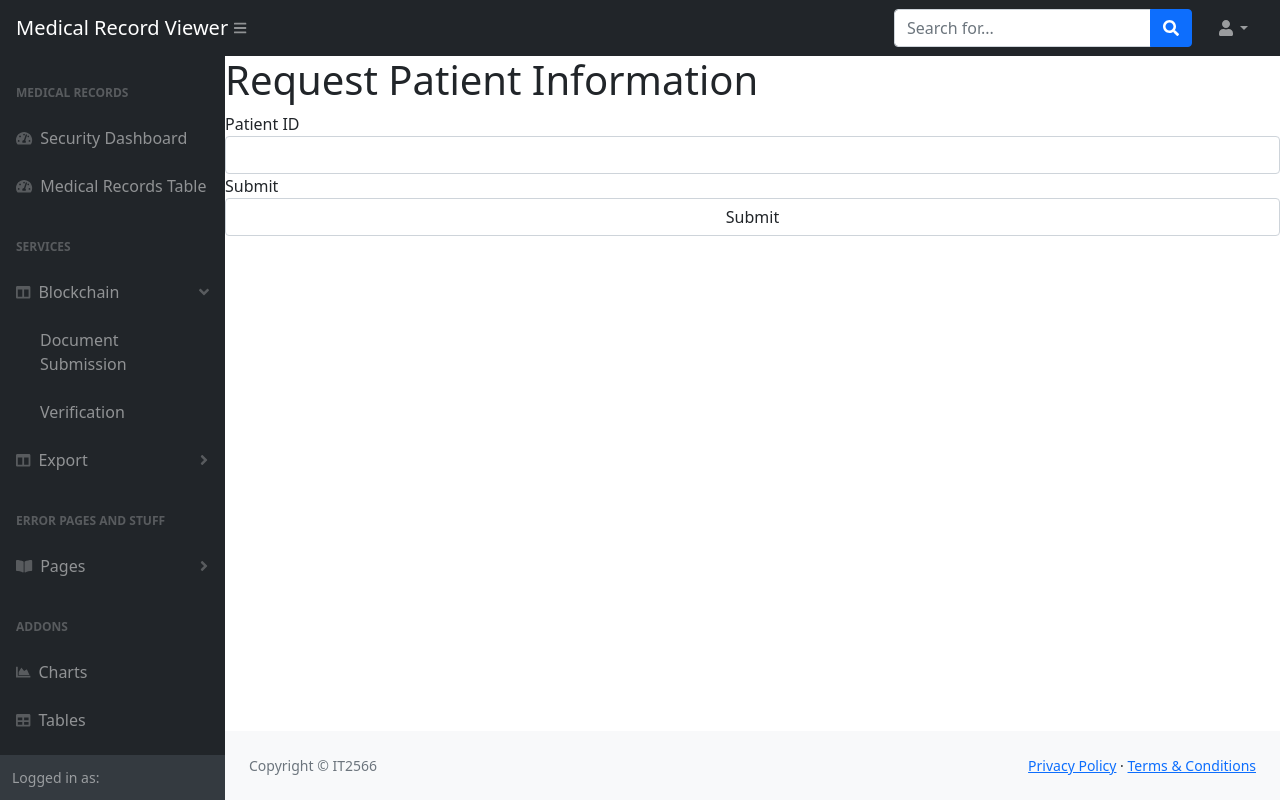
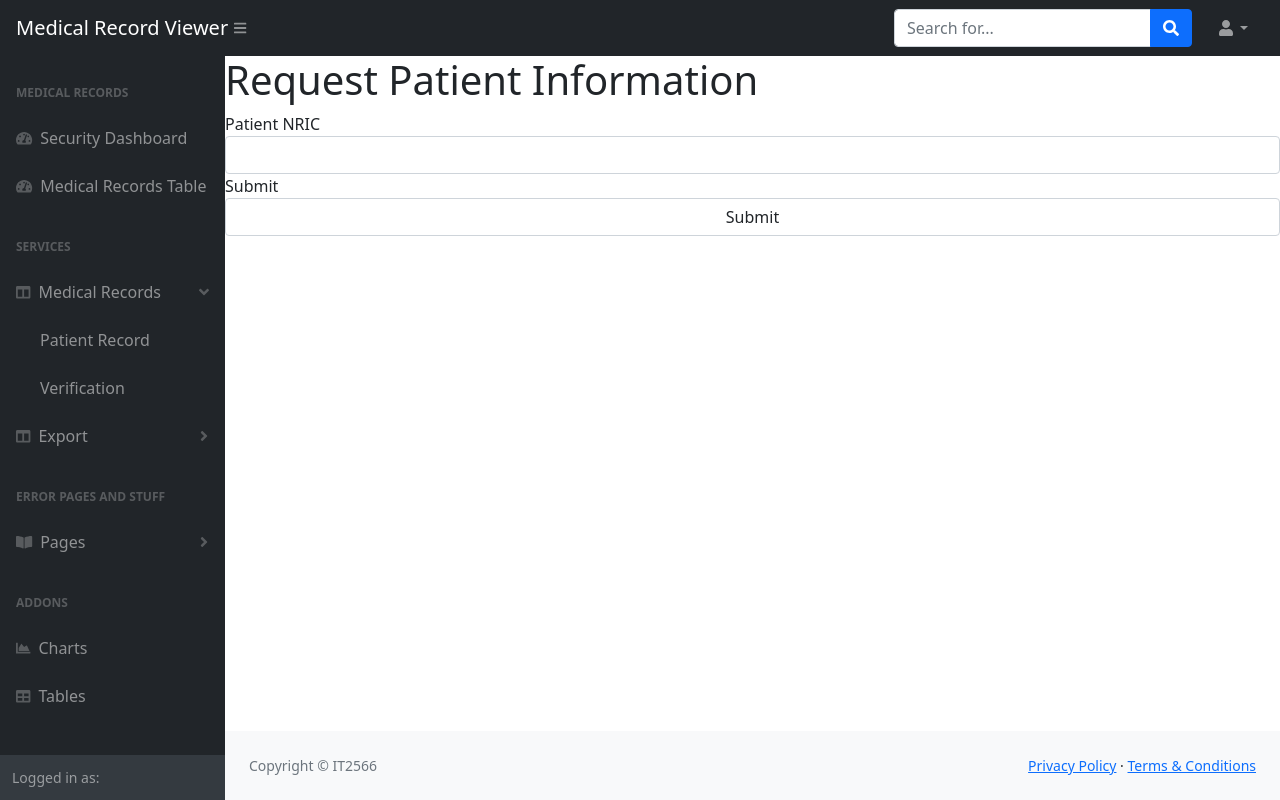
Before and after one commit to goheesheng/Infosec_Project, a Flask app: page /requestPatientInformation in a window 1280 px wide, after a click on "Medical Records". Run offline with Flask 2, Linux system fonts and the light colour scheme; parts of the project's set-up code (start-up, migrations or seed data) failed here and were passed over; some libraries are stand-ins or nearby versions.

Commit message:
A lot of changes, fixed flask flash

```diff
--- a/forms.py
+++ b/forms.py
@@ -2,15 +2,18 @@ import re
 from wtforms import StringField, validators, SubmitField, FileField, PasswordField
 from wtforms import Form, StringField, SelectField, TextAreaField, validators, PasswordField, BooleanField, FileField, PasswordField, IntegerField, DateField
 from wtforms_validators import AlphaSpace, AlphaNumeric, Integer
-from wtforms.fields.html5 import DateField
+
+
+
 
 class FileSubmit(Form):
-    patient_name = StringField("Patient Name",[validators.Length(min=1, max=400), validators.DataRequired()] )
-    submission = FileField("Updated tempalate (Using base template)" )
+    patient_nric = StringField("Patient NRIC", [validators.DataRequired()])
+    patient_name=StringField("Patient Name",[validators.DataRequired()])
+    submission = FileField("Updated template (Using base template)" )
     submit = SubmitField("Submit")
 
 class RequestPatientInfo_Form(Form):
-    patient_id=IntegerField("Patient ID",[validators.DataRequired()])
+    patient_nric=StringField("Patient NRIC",[validators.DataRequired(),validators.Regexp(re.compile('^[STFGstfg]\d{7}[a-zA-Z]$'))])
     submit = SubmitField("Submit")
 
 class Patient_Login_form(Form):
--- a/main.py
+++ b/main.py
@@ -1,13 +1,14 @@
 import hashlib
 import ssl
 import pyqrcode
+from docx import Document
+from docxcompose.composer import Composer
 from email.mime.image import MIMEImage
 from email.mime.text import MIMEText
 from email.mime.multipart import MIMEMultipart
 import os
 from datetime import *
 from flask import Flask, request, render_template, g, redirect, url_for, flash, session,send_from_directory
-from werkzeug.utils import secure_filename
 import pyotp
 import os
 import smtplib
@@ -199,8 +200,22 @@ def head_admin_needed(needhadmin):
     return decorated_func
 
 def allowed_filename(filename):
-    expression=re.compile(r"(?i)^[\w]*(.pdf)$")
+    expression=re.compile(r"(?i)^[\w]*(.docx)$")
     return re.fullmatch(expression,filename)
+
+def check_file_hash(file_name,stored_hash):
+    with open(os.path.join(app.config['UPLOAD_FOLDER'], file_name),"rb") as original_file:
+        md5Hash = hashlib.md5(original_file.read())
+        fileHashed = md5Hash.hexdigest()
+        return fileHashed==stored_hash
+
+def get_file_data_from_database(patient_id):
+    cursor = cnxn.cursor()
+    data = cursor.execute("select * from patient_file where patient_id=?",(patient_id)).fetchone()
+    cursor.close()
+    return data
+
+
 
 @app.context_processor
 def inject_templates_with_session_date():
@@ -210,6 +225,7 @@ with app.app_context():
     @app.route('/homepage')
     @custom_login_required
     def homepage():
+        flash("welcome")
         return render_template('homepage.html')
 
     @app.route('/')
@@ -649,61 +665,104 @@ with app.app_context():
     @app.route('/requestPatientInformation',methods=['GET','POST'])
     def requestPatientInformation():
         requestPatientInformationForm=RequestPatientInfo_Form(request.form)
-        if request.method=='POST' and requestPatientInformationForm.validate():
-            physician='tom'
-            patient_id=requestPatientInformationForm.patient_id.data
-            cursor = cnxn.cursor()
-            retrived = cursor.execute("select tending_physician from patients where tending_physician=? and patient_id=?",(physician,patient_id)).fetchval()
-            cnxn.commit()
-            cursor.close()
-            if retrived is None:
-                copyfile(os.path.join(app.config['UPLOAD_FOLDER'],'basetemplate.docx'),os.path.join(app.config['UPLOAD_FOLDER'],f"{patient_id}.docx") )
-                #write code to insert the file into db
+        if request.method=='POST' :
+            if requestPatientInformationForm.validate():
+                patient_nric=requestPatientInformationForm.patient_nric.data
+                cursor = cnxn.cursor()
+                #Checking if patient exists in database with NRIC/USERNAME
+                patient = cursor.execute("select * from patients where username=?",(patient_nric)).fetchone()
+                if patient is not None:
+                    retrieved = cursor.execute("select * from patient_file where patient_id=?", (patient[0])).fetchone()
+                    if retrieved is None:
+                        # Creating Base Document File for patient,insert file name,content,md5... into db
+                        cursor = cnxn.cursor()
+                        patient_name=f"{patient[2].strip()} {patient[3].strip()}"
+                        insert_query = textwrap.dedent('''INSERT INTO patient_file  VALUES (?,?,?,?,?,?,?); ''')
+                        newDocument=Document()
+                        newDocument.add_heading(f"Medical record for {patient_name} with NRIC of {patient[1]}", 0)
+                        newDocument.save(os.path.join(app.config['UPLOAD_FOLDER'],f"{patient[1].strip()}.docx"))
+                        filecontent=open(os.path.join(app.config['UPLOAD_FOLDER'],f"{patient[1].strip()}.docx"),"rb").read()
+                        md5Hash = hashlib.md5(filecontent)
+                        fileHashed = md5Hash.hexdigest()
+                        VALUES = (patient[0], f"{patient[1].strip()}.docx", filecontent,datetime.now().today().strftime("%m/%d/%Y, %H:%M:%S"),"Application",0,fileHashed)
+                        cursor.execute(insert_query, VALUES)
+                        cursor.commit()
+                        cursor.close()
+                    else:
+                        file_name=retrieved[1]
+                        file_content=retrieved[2]
+                        stored_hash=retrieved[6]
+                        if not(check_file_hash(file_name,stored_hash)):
+                            with open(os.path.join(app.config['UPLOAD_FOLDER'], file_name),"wb") as file_override:
+                                file_override.write(file_content)
+                    return redirect(url_for("submission", pid=patient[0]))
 
-            return redirect(url_for("submission",pid=patient_id))
+                cursor.close()
+            flash("NRIC either does not exist or is invalid", "error")
+            return redirect(url_for('requestPatientInformation'))
         return render_template("requestPatientInformation.html",form=requestPatientInformationForm)
 
     @app.route('/submission/<pid>', methods=['GET', 'POST'])
     # @login_required
     def submission(pid):
+        cursor = cnxn.cursor()
+        patient = cursor.execute("select * from patients where patient_id=?", (pid)).fetchone()
+        cursor.close()
         file_submit = FileSubmit(request.form)
-        patient_id=pid
+        file_submit.patient_nric.data=patient[1].strip()
+        file_submit.patient_name.data=f"{patient[2].strip()} {patient[3].strip()}"
+
+
         if request.method == "POST" and file_submit.validate():
             if 'submission' not in request.files:
                 flash("File has failed to be uploaded")
-                return  render_template('submission.html', form=file_submit,id=id)
+                return  redirect(url_for('submission'),pid)
 
             file = request.files["submission"]
             if file.filename.strip()=="":
-                flash("Invalid filename")
+                flash("Invalid filename","error")
                 return  render_template('submission.html', form=file_submit,id=id)
+
+            storedfiledata=get_file_data_from_database(pid)
+            if  storedfiledata != None:
+                if check_file_hash(storedfiledata[1],storedfiledata[2]):
+                    print("Hash match")
+                else:
+                    print("Hash mismatch")
+                    with open(os.path.join(app.config['UPLOAD_FOLDER'], storedfiledata[1]), "wb") as file_override:
+                        file_override.write(storedfiledata[2])
+
             if allowed_filename(file.filename):
-                filename=secure_filename(file.filename)
-                path=os.path.join(app.config['UPLOAD_FOLDER'],'temp'+filename)
+                path=os.path.join(app.config['UPLOAD_FOLDER'],'temp'+f"{patient[1].strip()}.docx")
                 file.save(path)
-                filedata=open(path,'rb').read()
-                x=open('2.docx','rb').read()
-
-                open('2.docx', 'ab').write(filedata)
-                print(open('2.docx','rb').read()==x)
+                mainDocument=Document(os.path.join(app.config['UPLOAD_FOLDER'],f"{patient[1].strip()}.docx"))
+                composer=Composer(mainDocument)
+                toAddDocument=Document(path)
+                composer.append(toAddDocument)
+                composer.save(os.path.join(app.config['UPLOAD_FOLDER'],f"{patient[1].strip()}.docx"))
+                os.remove(path)
 
                 cursor = cnxn.cursor()
-                insert_query = textwrap.dedent('''INSERT INTO PATIENTFILE (patient_id,file_name,file_content) VALUES (?, ?, ?); ''')
-                VALUES=("123",filename,filedata)
-                cursor.execute(insert_query,VALUES)
-                cnxn.commit()
+                alter_query = textwrap.dedent("UPDATE patient_file set file_content=?,file_last_modified_time=?,name_of_staff_that_modified_it=?,id_of_staff_modified_it=?,md5sum=? where patient_id=?;")
+                filecontent = open(os.path.join(app.config['UPLOAD_FOLDER'], f"{patient[1].strip()}.docx"), "rb").read()
+                md5Hash = hashlib.md5(filecontent)
+                fileHashed = md5Hash.hexdigest()
+                VALUES = (filecontent,datetime.now().today().strftime("%m/%d/%Y, %H:%M:%S"), "Staff_ID", 1, fileHashed,patient[0])
+                cursor.execute(alter_query,VALUES)
+                cursor.commit()
                 cursor.close()
 
-                return render_template('test.html')
+                flash("Patient record successfully updated")
+                return redirect(url_for('homepage'))
 
             # md5Hash = hashlib.md5(readFile.encode("utf-8"))
             # md5Hashed = md5Hash.hexdigest()
             # transaction = blockchain.new_transaction(file_submit.recipient.data, file_submit.sender.data, md5Hashed)
             # blockchain.new_block('123')
             # return render_template('test.html', chain=blockchain.chain)
-            return  render_template('submission.html', form=file_submit,id=id)
+            return redirect(url_for("submission", pid=patient[0]))
 
-        return render_template('submission.html', form=file_submit,id=id)
+        return render_template('submission.html', form=file_submit,id=pid)
 
 
     @app.route('/verification')
@@ -752,7 +811,7 @@ with app.app_context():
         if request.method == "POST":
             if appointment.date.data <= date.today():
                 print("date error")
-                flash('Invalid date choice!')
+                flash('Invalid date choice!','error')
                 return redirect(url_for('appointment'))
             cursor = cnxn.cursor()
             user_appointment = str(appointment.date.data) + ", " + appointment.time.data
--- a/mssql_auth.py
+++ b/mssql_auth.py
@@ -1,6 +1,6 @@
 #ENTER YOUR OWN SERVER CONNECTION FOR MSSQLaaaaaaaaaaaaaaaaaaaaaaaaaaaaaaaaaaaaaaaaaaaaaaaaaaaaaaaaaaaaaaaaa
 # server = 'Desktop-75MSPGF'
-server = 'GOHDESKTOP\SQLEXPRESS'
+# server = 'GOHDESKTOP\SQLEXPRESS'
 # server = 'LAPTOP-3MCBQP3T\SQLEXPRESS'
 # server = 'LAPTOP-8BJG1SP8'
 
--- a/requirement.txt
+++ b/requirement.txt
@@ -9,3 +9,5 @@ pyodbc==4.0.32
 Flask-QRcode==3.0.0
 pyqrcode==1.2.1
 pypng==0.0.21
+python-docx==0.8.11
+docxcompose==1.3.3
--- a/templates/appointment.html
+++ b/templates/appointment.html
@@ -5,10 +5,6 @@
     <div id="layoutAuthentication_content">
         <main>
             <div class="container">
-
-                                            {% for message in get_flashed_messages() %}
-                                <div class = "alert alert-warning">{{ message }}</div>
-                {% endfor %}
                 <div class="row justify-content-center">
                     <div class="col-lg-5">
                         <div class="card shadow-lg border-0 rounded-lg mt-5">
--- a/templates/baseForAccess.html
+++ b/templates/baseForAccess.html
@@ -8,6 +8,8 @@
     <meta name="author" content="" />
     <link href="{{ url_for('static', filename='css/styles.css') }}" rel="stylesheet" />
     <script src="https://cdnjs.cloudflare.com/ajax/libs/font-awesome/5.15.3/js/all.min.js" crossorigin="anonymous"></script>
+    <script src="https://ajax.googleapis.com/ajax/libs/jquery/3.5.1/jquery.min.js"></script>
+    <script src="https://maxcdn.bootstrapcdn.com/bootstrap/3.4.1/js/bootstrap.min.js"></script>
 </head>
 <body class="sb-nav-fixed">
 {% extends "includes/_sidebar.html" %}
--- a/templates/baseForNoAccess.html
+++ b/templates/baseForNoAccess.html
@@ -29,6 +29,10 @@
                         <a href="#" class="close" data-dismiss="alert" aria-label="close" style="float:right">&times;</a>
                      </div>
                     {% endif %}
+                    <div class="alert alert-success alert-dismissible" style="margin:2em">
+                        {{message}}
+                        <a href="#" class="close" data-dismiss="alert" aria-label="close" style="float:right">&times;</a>
+                     </div>
                 {% endfor %}
             {% endif %}
         {% endwith %}
--- /dev/null
+++ b/templates/includes/_formHelperWithoutError.html
@@ -0,0 +1,4 @@
+{% macro render_field(field) %}
+  {{ field.label }}
+  {{ field(**kwargs)|safe }}
+{% endmacro %}
--- a/templates/includes/_sidebar.html
+++ b/templates/includes/_sidebar.html
@@ -40,13 +40,14 @@
                         <div class="sb-sidenav-menu-heading">Services</div>
                         <a class="nav-link collapsed" href="#" data-bs-toggle="collapse" data-bs-target="#collapseBlockchain" aria-expanded="false" aria-controls="collapseLayouts">
                             <div class="sb-nav-link-icon"><i class="fas fa-columns"></i></div>
-                            Blockchain
+                            Medical Records
                             <div class="sb-sidenav-collapse-arrow"><i class="fas fa-angle-down"></i></div>
                         </a>
 
                         <div class="collapse" id="collapseBlockchain" aria-labelledby="headingOne" data-bs-parent="#sidenavAccordion">
                             <nav class="sb-sidenav-menu-nested nav">
-                                <a class="nav-link" href="/submission">Document Submission</a>
+                                <a class="nav-link" href="/requestPatientInformation">Patient Record</a>
+                                <!--- <a class="nav-link" href="/submission">Document Submission</a> --->
                                 <a class="nav-link" href="/verification">Verification</a>
                             </nav>
                         </div>
@@ -118,8 +119,12 @@
                         {{message}}
                         <a href="#" class="close" data-dismiss="alert" aria-label="close" style="float:right">&times;</a>
                      </div>
-                    {% endif %}
-                    {% if category=="success" %}
+                    {% elif category=="success" %}
+                    <div class="alert alert-success alert-dismissible" style="margin:2em">
+                        {{message}}
+                        <a href="#" class="close" data-dismiss="alert" aria-label="close" style="float:right">&times;</a>
+                     </div>
+                    {% else %}
                     <div class="alert alert-success alert-dismissible" style="margin:2em">
                         {{message}}
                         <a href="#" class="close" data-dismiss="alert" aria-label="close" style="float:right">&times;</a>
@@ -128,8 +133,9 @@
                 {% endfor %}
             {% endif %}
         {% endwith %}
-            {% block main_content %}
-            {% endblock %}
+
+        {% block main_content %}
+        {% endblock %}
 
                 <footer class="py-4 bg-light mt-auto">
                     <div class="container-fluid px-4">
@@ -147,7 +153,7 @@
     </div>
     {% block javascript %}
       <script src="https://ajax.googleapis.com/ajax/libs/jquery/3.5.1/jquery.min.js"></script>
-  <script src="https://maxcdn.bootstrapcdn.com/bootstrap/3.4.1/js/bootstrap.min.js"></script>
+    <script src="https://maxcdn.bootstrapcdn.com/bootstrap/3.4.1/js/bootstrap.min.js"></script>
     <script src="https://cdn.jsdelivr.net/npm/bootstrap@5.1.3/dist/js/bootstrap.bundle.min.js" crossorigin="anonymous"></script>
     <script src="{{ url_for('static', filename='js/scripts.js') }}"></script>
     <script src="https://cdnjs.cloudflare.com/ajax/libs/Chart.js/2.8.0/Chart.min.js" crossorigin="anonymous"></script>
--- a/templates/requestPatientInformation.html
+++ b/templates/requestPatientInformation.html
@@ -1,10 +1,10 @@
 {% extends "baseForAccess.html" %}
 {% block main_content %}
-{% from "includes/_formHelper.html" import render_field %}
+{% from "includes/_formHelperWithoutError.html" import render_field %}
 <h1>Request Patient Information</h1>
 <form method="POST" action="" enctype="multipart/form-data">
   <div class="form-group">
-    {{ render_field(form.patient_id, class="form-control") }}
+    {{ render_field(form.patient_nric, class="form-control") }}
   </div>
   <div class="form-group">
     {{ render_field(form.submit, class="form-control") }}
--- a/templates/submission.html
+++ b/templates/submission.html
@@ -4,7 +4,10 @@
 <h1>Document Submission</h1>
 <form method="POST" action="" enctype="multipart/form-data">
   <div class="form-group">
-    {{ render_field(form.patient_name, class="form-control") }}
+    {{ render_field(form.patient_nric, class="form-control",readonly="readonly") }}
+  </div>
+    <div class="form-group">
+    {{ render_field(form.patient_name, class="form-control",readonly="readonly") }}
   </div>
   <div class="form-group">
     {{ render_field(form.submission, class="form-control") }}
```
Also changed, not shown: database1.sql (+4 -4 lines), 1 other file.
